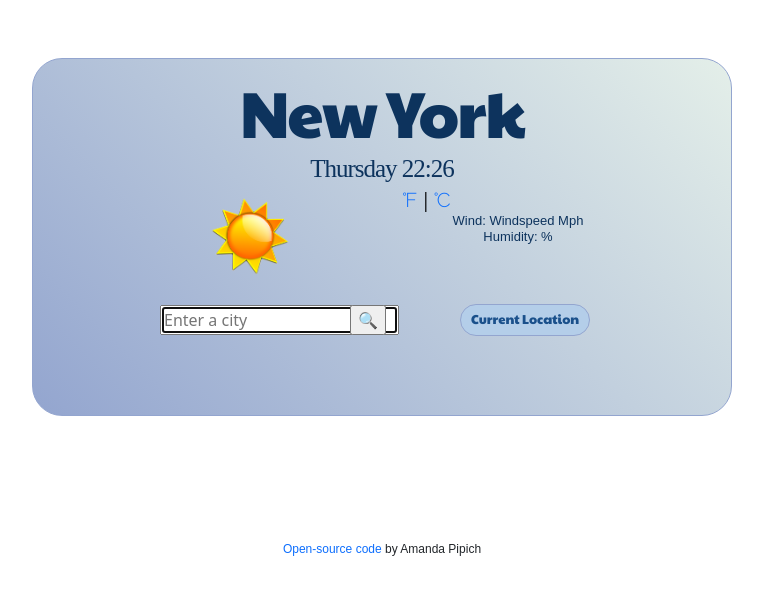
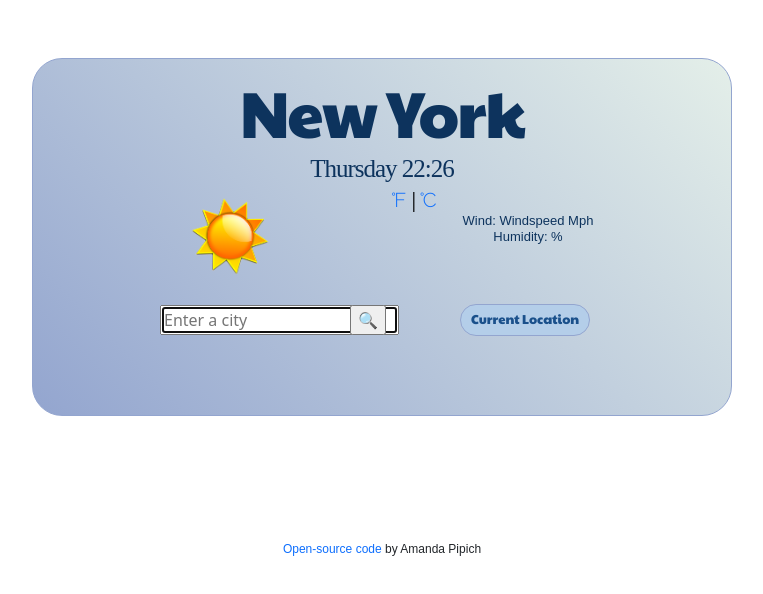
Before and after one commit to apipich/ALP-Project-4.26.21, a website built with Parcel: page index.html in a window 1280 px wide. Shown: the whole page, without its empty margins (258-1021 px from the left). Built offline with nearby package versions, Linux system fonts and the light colour scheme; no server answers; a web font is replaced by a local one.

Commit message:
Updated CSS: positioning of C|F and weather conditions

```diff
--- a/src/styles.css
+++ b/src/styles.css
@@ -39,7 +39,7 @@ p {
 .mainIcon {
   position: relative;
   top: -10px;
-  right: -140px;
+  right: -120px;
 }
 
 h2 {
@@ -50,7 +50,7 @@ h2 {
   line-height: 25px;
   position: relative;
   top: 10px;
-  right: -45px;
+  right: -35px;
 }
 
 a {
@@ -63,7 +63,7 @@ a {
   letter-spacing: -2px;
   position: relative;
   top: -30px;
-  right: -116px;
+  right: -105px;
 }
 
 .cDegrees {
@@ -72,14 +72,14 @@ a {
   letter-spacing: -2px;
   position: relative;
   top: -30px;
-  right: -115px;
+  right: -101px;
 }
 
 .divider {
   font-size: 20px;
   position: relative;
   top: -30px;
-  right: -117px;
+  right: -105px;
 }
 
 .weatherNow,
@@ -93,7 +93,7 @@ a {
   line-height: 16px;
   position: relative;
   top: 6px;
-  right: 80px;
+  right: 70px;
 }
 
 #forecastNumber {
```
